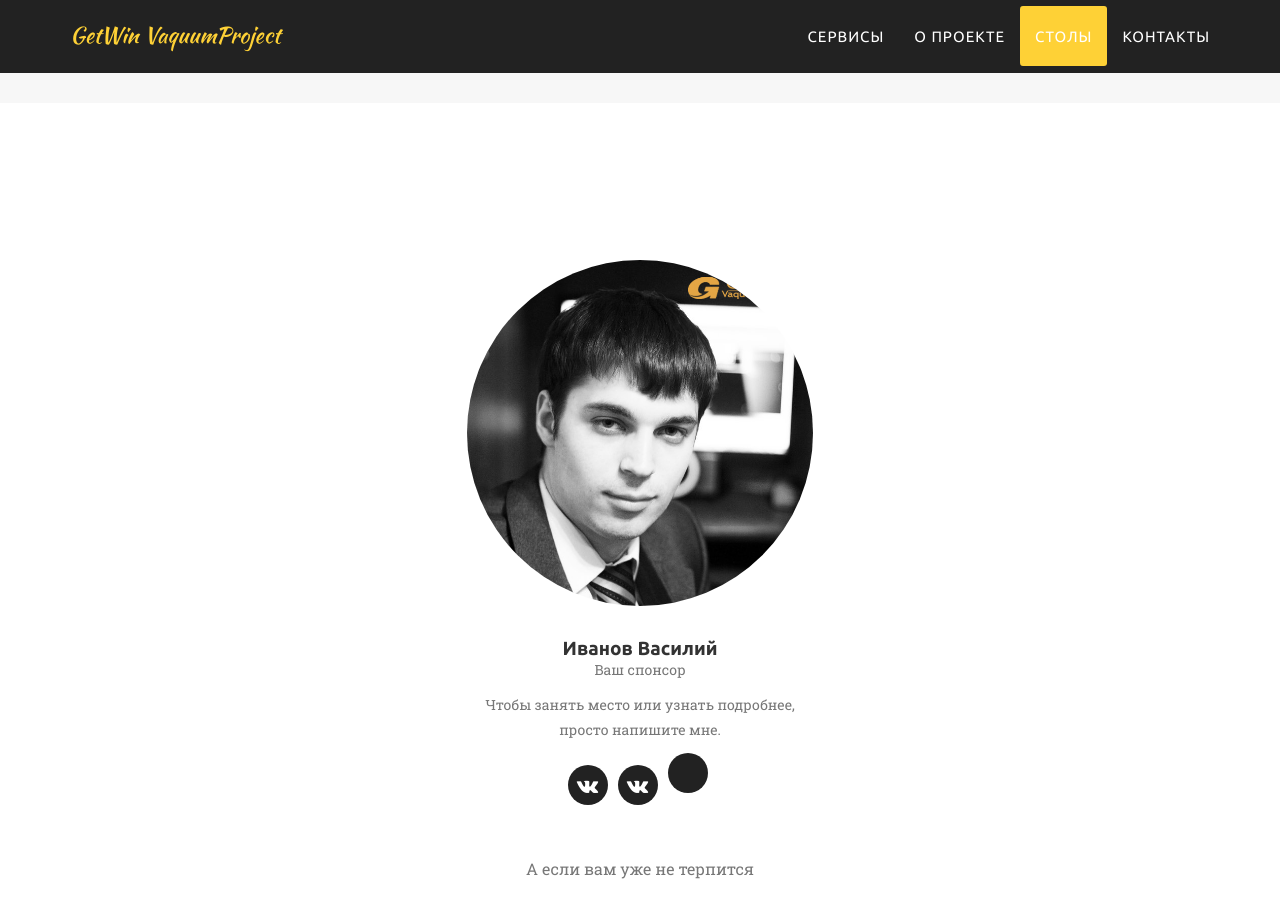
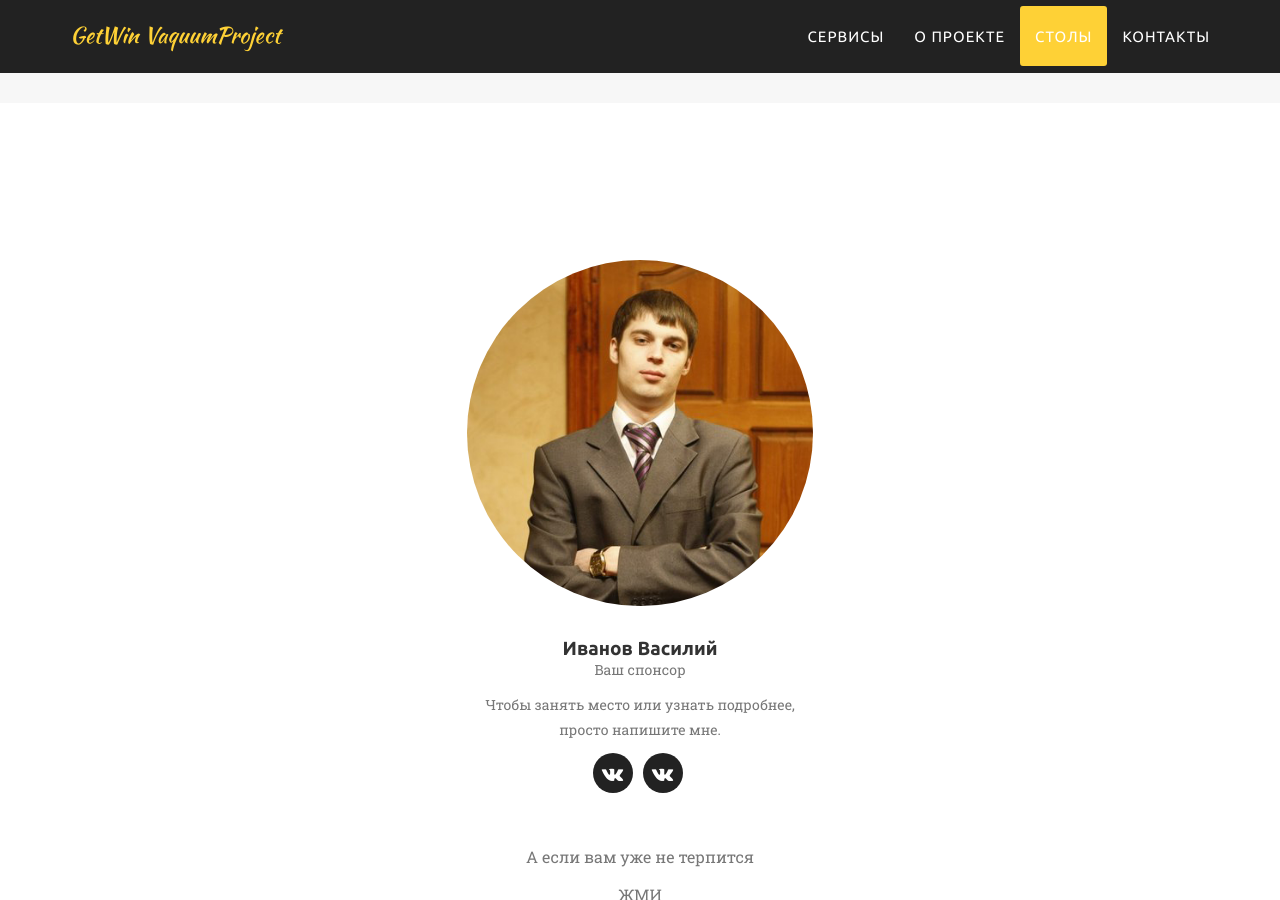
Before and after one commit to IvanovVasiliy/main_site, a Jekyll site: the page built from index.html, in a window 1280 px wide and 900 px high, scrolled down 3693 px. Built offline with Jekyll 4.4.1, drawn with Linux system fonts in a browser that asks for light colours; some web fonts are replaced.

Commit message:
Первый коммит

```diff
--- a/_config.yml
+++ b/_config.yml
@@ -12,7 +12,7 @@ color:
 # Team names, titles and social links
 people:
   - name: Иванов Василий
-    pic: I
+    pic: I2
     position: Ваш спонсор
     social:
       - title: vk
--- a/_includes/team.html
+++ b/_includes/team.html
@@ -13,9 +13,7 @@
                             {% for network in member.social %}
                             <li><a href="{{ network.url }}"><i class="fa fa-{{ network.title }}"></i></a>
                             {% endfor %}
-                            <li><a href="javascript:void(0)" id="vk_like"></a></li>
                         </ul>
-
                     </div>
                 </div>
                 {% endfor %}
@@ -30,6 +28,7 @@
                 <a href="http://getwin.nl/?inv=545" class="btn btn-primary">
                     <i class="fa fa-money fa-2x"></i> Начать зарабатывать <i class="fa fa-money fa-2x"></i>
                 </a>
+                <div id="vk_like"></div>
             </div>
             <div class="row" style="padding-top: 5%;">
                 <div class="col-sm-8 col-sm-offset-2">
```
Also changed, not shown: img/team/I2.jpg (added).
